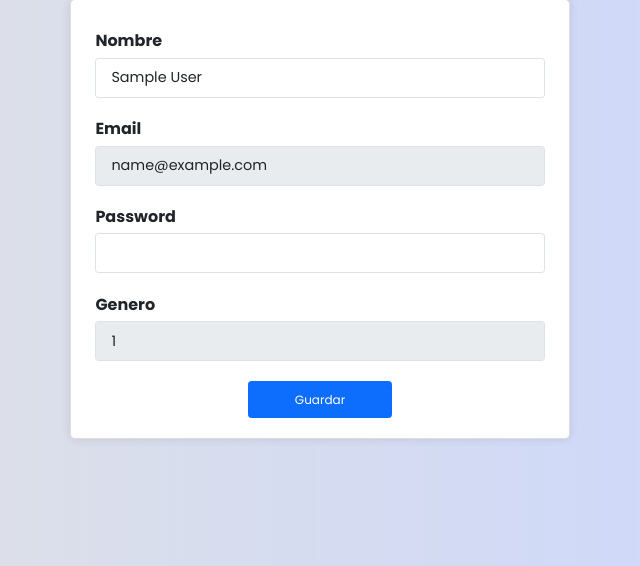
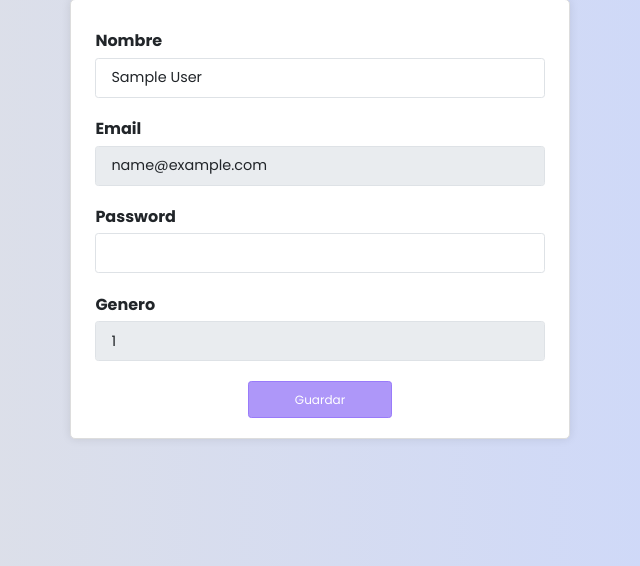
Before and after one commit to Samue2408/ProyectoMovilidad, a Flask app: page /prueba in a window 1280 px wide. Shown: the part 234-800 px from the top of the page, without its empty margins (320-960 px from the left). Run offline with Flask 3, Linux system fonts and the light colour scheme; the visitor is signed in with stand-in values (Sample User, id 1).

Commit message:
boton act. datos

```diff
--- a/BackEnd/config/static/css/act.css
+++ b/BackEnd/config/static/css/act.css
@@ -81,6 +81,13 @@ label {
 .col-12 button {
     width: 32%;
     font-size: 1.5vh;
+    background-color:#ae97f9;
+    border-color: #997bfa;
+}
+
+.col-12 button:hover {
+    background-color: #997bfa;
+    border-color: #997bfa;
 }
 
 .col-12 {
```
